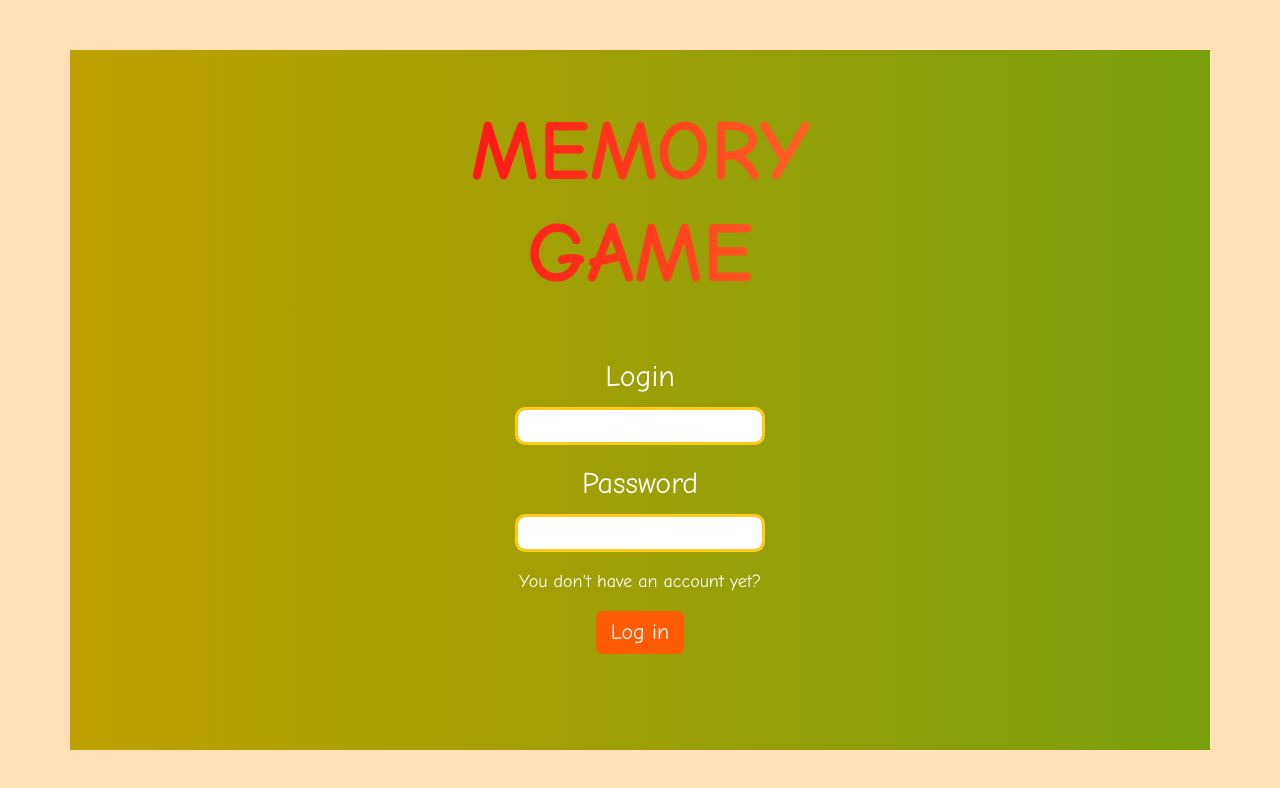
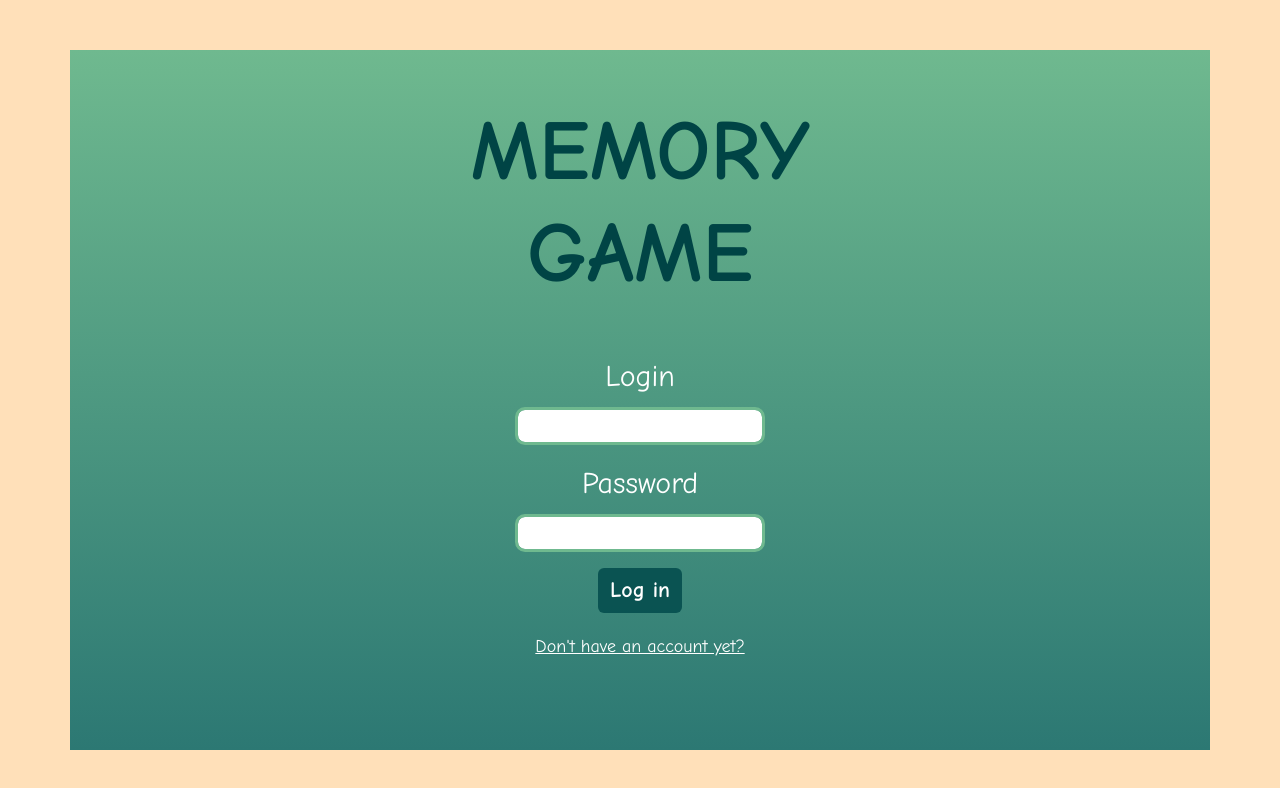
Before and after one commit to aninaslyan/memory-game, a plain HTML site: page index.html in a window 1280 px wide. Drawn offline with nearby package versions, Linux system fonts and the light colour scheme.

Commit message:
Design Editing

```diff
--- a/css/animate.css
+++ b/css/animate.css
@@ -8,7 +8,7 @@
 .sk-cube-grid .sk-cube {
   width: 33%;
   height: 33%;
-  background-color: #ff4a00;
+  background-color: #004445;
   float: left;
   -webkit-animation: sk-cubeGridScaleDelay 1.3s infinite ease-in-out;
   animation: sk-cubeGridScaleDelay 1.3s infinite ease-in-out;
--- a/css/style.css
+++ b/css/style.css
@@ -13,7 +13,7 @@ body {
     top: 50%;
     left: 50%;
     transform: translate(-50%, -50%);
-    background: linear-gradient(to right, #bfa000, #799f0c);
+    background: linear-gradient(#6fb98f,#2c7873);
 }
 
 /*CONTENT*/
@@ -24,16 +24,14 @@ body {
 }
 
 /*Header*/
-.content header h1 {
-    color: white;
+.container header h1 {
+    color: #004445;
     font-weight: bolder;
     font-size: 85px;
     text-align: center;
     margin-bottom: 50px;
     text-transform: uppercase;
-    background: linear-gradient(to right, #ff0015 0%, #ff7726 100%);
-    -webkit-background-clip: text;
-    -webkit-text-fill-color: transparent;
+
 }
 
 /*FORM*/
@@ -47,46 +45,45 @@ body {
     margin: 0 auto;
     max-width: 250px;
     border-radius: 10px;
-    border: 3px solid #ffcb1a;
+    border: 3px solid #6fb98f;
 }
 
 .my-input:focus {
-    border: 4px solid #46aa2d;;
-    outline: none !important;
+    border: 3.5px solid #205c4d63;
+    box-shadow: none;
 }
-
 .register {
+    margin-top: 20px;
+}
+.register-link {
     font-size: 18px;
     color: white !important;
+    text-decoration: underline;
     transition: all 0.3s ease 0s;
 }
 
-.register:hover {
+.register-link:hover {
     color: white !important;
-    font-weight: 700;
-    text-decoration: none;
+    /* cursor: pointer !important; */
+    /* font-weight: 600; */
+    letter-spacing: 1px;
     transition: all 0.3s ease 0s;
 }
 
 .main-btn {
     border: none;
-    background: #ff5b05;
+    background-color: #00494bd5;
     color: #ffffff !important;
     font-size:22px;
-    font-weight: 100;
-    padding: 5px 15px;
-  /*text-transform: uppercase;*/
+    font-weight: 700 !important;
     border-radius: 6px;
     display: inline-block;
     transition: all 0.3s ease 0s;
 }
 
 .main-btn:hover {
-    color: #404040 !important;
-    font-weight: 700 !important;
-    letter-spacing: 3px;
-    background-color: #ffcb1a;
-    -webkit-box-shadow: 0 5px 40px -10px rgba(0, 0, 0, 0.57);
-    -moz-box-shadow: 0 5px 40px -10px rgba(0, 0, 0, 0.57);
+    background-color: #002d2e;
+    color: #ffffff !important;
+    letter-spacing: 1.5px;
     transition: all 0.3s ease 0s;
 }
--- a/index.html
+++ b/index.html
@@ -33,11 +33,11 @@
               <label for="exampleInputPassword1" class="label-text">Password</label>
               <input type="password" class="form-control my-input" id="exampleInputPassword1">
             </div>
-            <div class="form-group">
-              <a href="" class="register" data-toggle="modal" data-target="#exampleModal" data-whatever="@mdo">You don't
+            <button type="submit" class="btn btn-warning main-btn">Log in</button>
+            <div class="form-group register">
+              <a href="" class="register-link" data-toggle="modal" data-target="#exampleModal" data-whatever="@mdo">Don't
                 have an account yet?</a>
             </div>
-            <button type="submit" class="btn btn-warning main-btn">Log in</button>
           </form>
         </div>
       </div>
```
